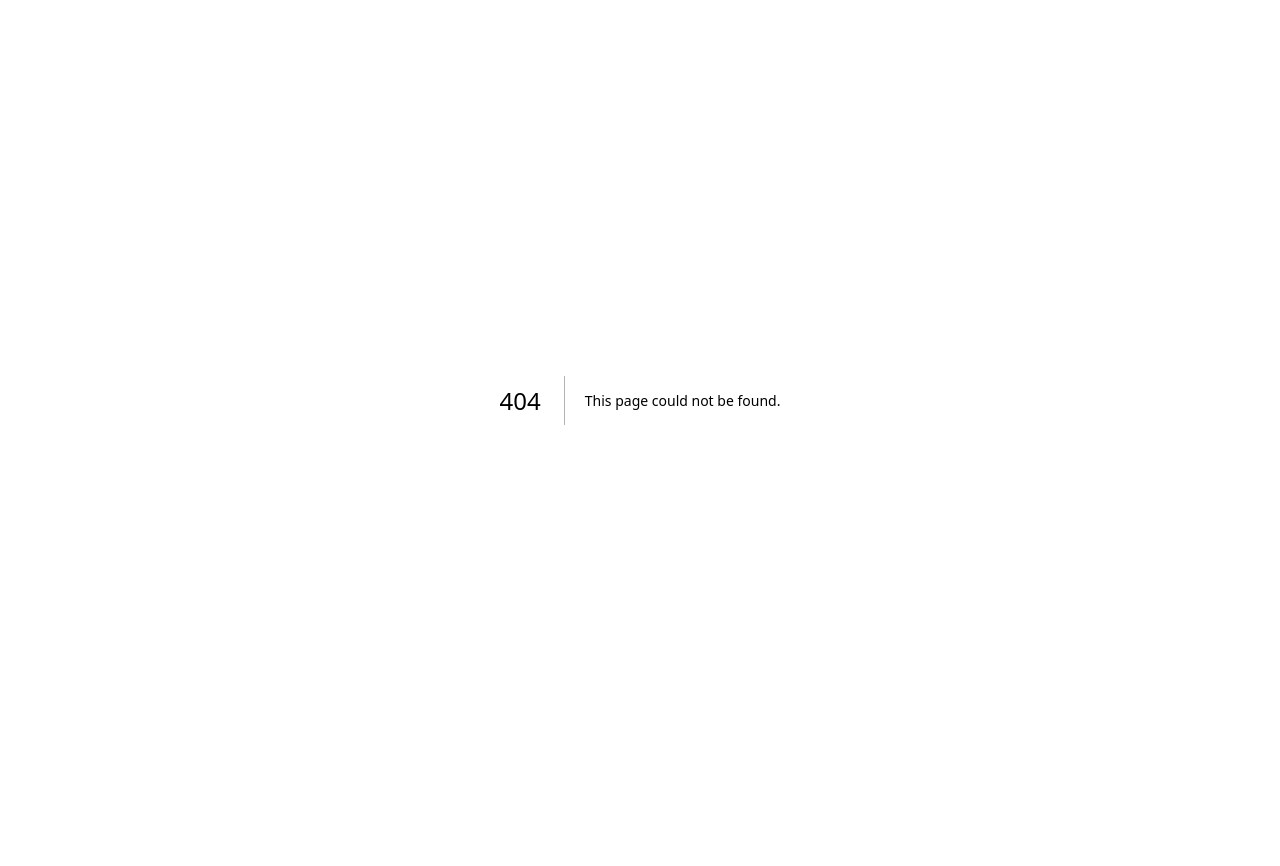
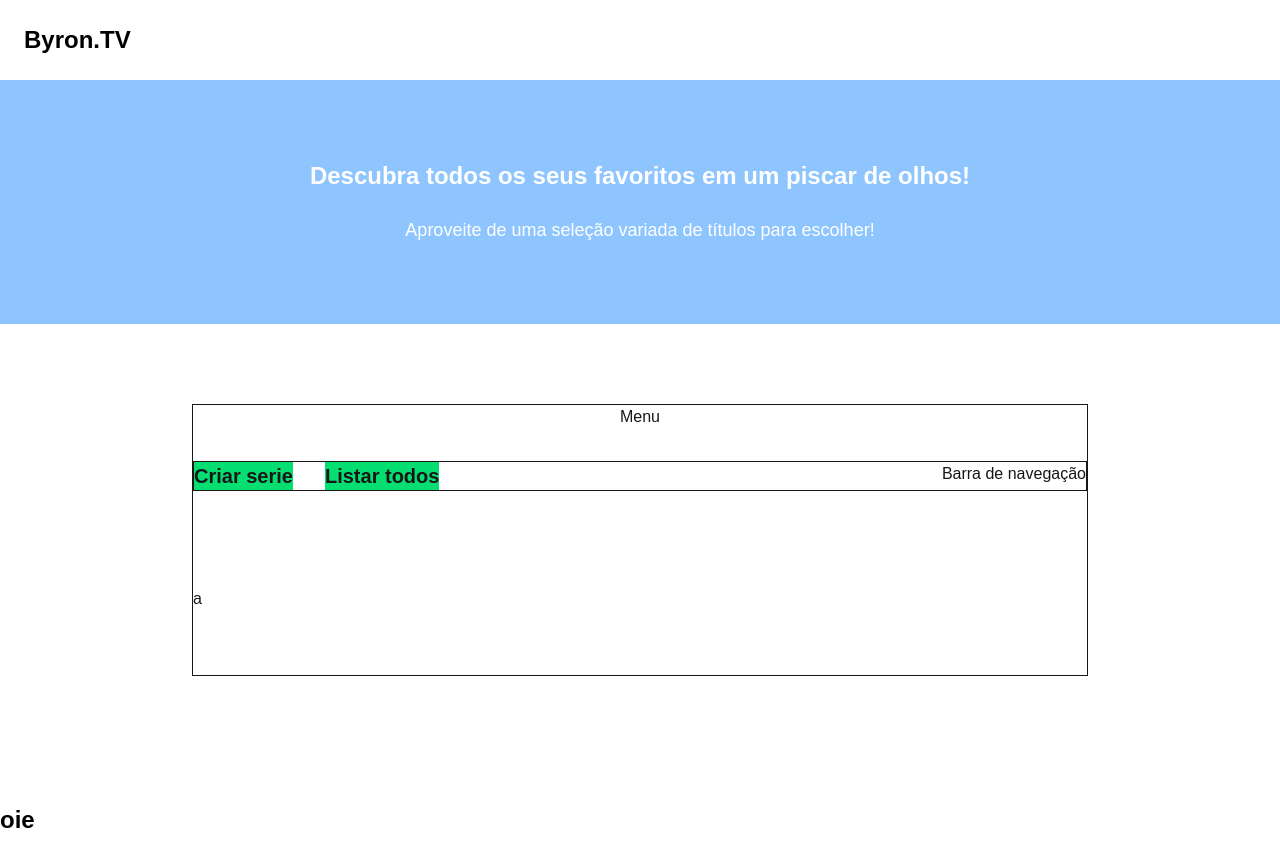
Before and after one commit to enriquemantovani/Streaming-pj-final, a Next.js app: page /series in a window 1280 px wide. Before the commit this address had no page. Shown: the top 866 px of the page. Before the commit the page ends 800 px from the top, so only its background shows below. Built offline with nearby package versions, Linux system fonts and the light colour scheme.

Commit message:
feat: estrutura geral da pagina de series com css minimo

```diff
--- /dev/null
+++ b/src/app/series/page.tsx
@@ -0,0 +1,75 @@
+import Link from "next/link";
+
+export default function SeriesPage() {
+
+    return(
+
+        <main className="flex-grow">
+
+            {/*Header temporario, excluir depois*/}
+            <header className="bg-white p-6">
+                <div className="flex justify-between">
+                    <h1 className="text-2xl text-black font-bold">Byron.TV</h1>
+                </div>
+            </header>
+
+
+            <div className="flex flex-col gap-20">
+
+                {/* Seção Hero da pagina series*/}
+
+                <section className="bg-blue-300 py-20">
+                    <div className="flex flex-col items-center gap-6 container mx-auto">
+                        <h1 className="text-2xl text-white font-bold">Descubra todos os seus favoritos em um piscar de olhos!</h1>
+                        <p className="text-lg text-white"> Aproveite de uma seleção variada de títulos para escolher! </p>
+                    </div>
+                </section>
+
+                <div className="flex flex-col items-center gap-8 border container mx-auto max-w-4xl">
+
+                    <h2>Menu</h2>
+
+                    <div className="flex justify-between container border">
+
+                        <div className="flex gap-8">
+                            <button className="bg-green-400 text-xl font-bold">
+                                Criar serie
+                            </button>
+                            <button className="bg-green-400 text-xl font-bold">
+                                Listar todos
+                            </button>
+                        </div>
+
+                        <div>
+
+                            <button>
+                                Barra de navegação
+                            </button>
+
+                            <button>
+
+                            </button>
+
+                        </div>
+
+                    </div>
+
+                    <div className="bg-white container mx-auto py-16">
+                        <p>a</p>
+                    </div>
+
+                </div>
+
+                {/*Footer temporario, ira ser apagado em breve depois*/}
+                <footer className="flex bg-white text-2xl text-black font-bold py-12">
+                    <p>oie</p>
+                </footer>
+
+            </div>
+
+        </main>
+
+
+    )
+
+}
```
